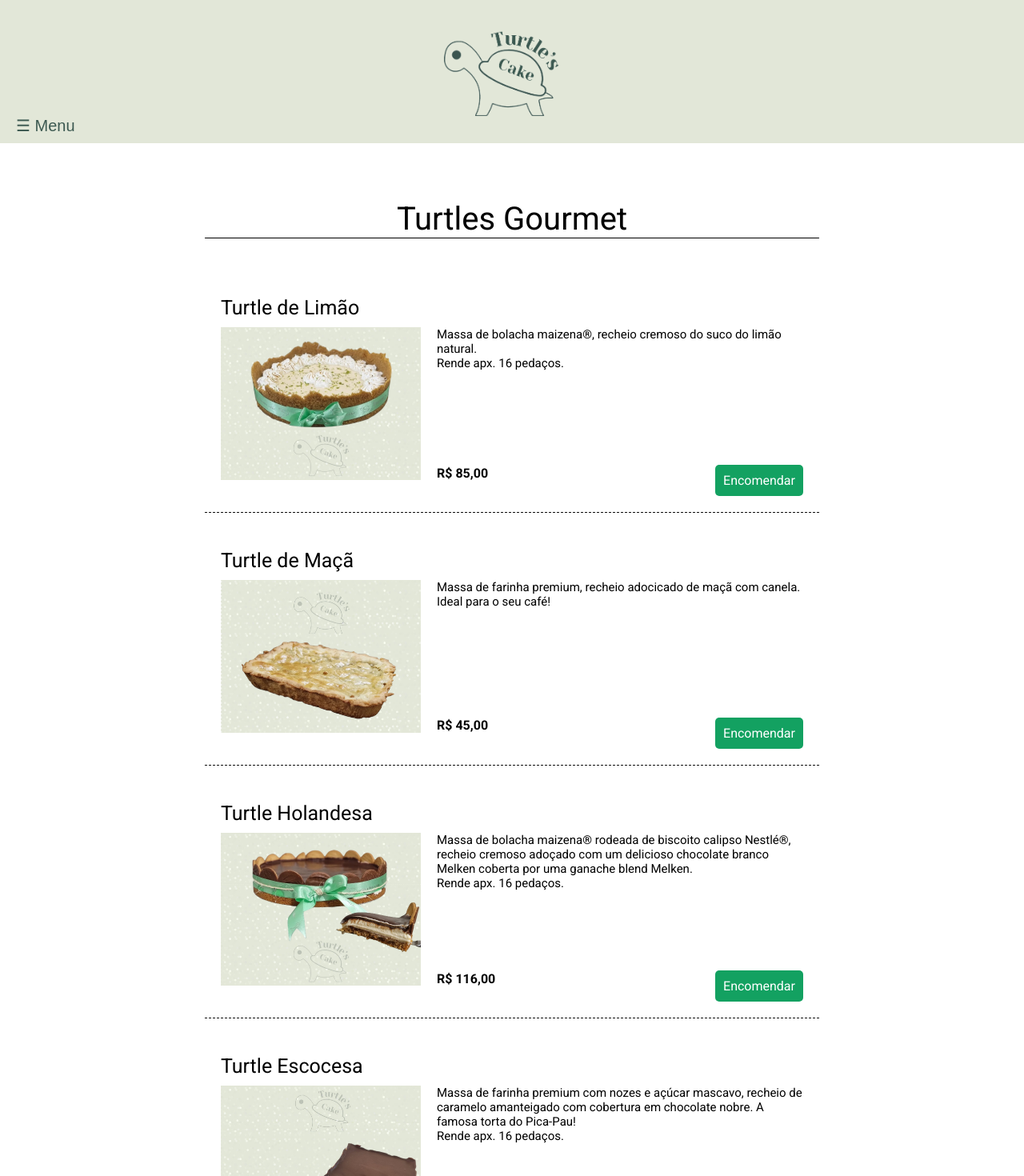
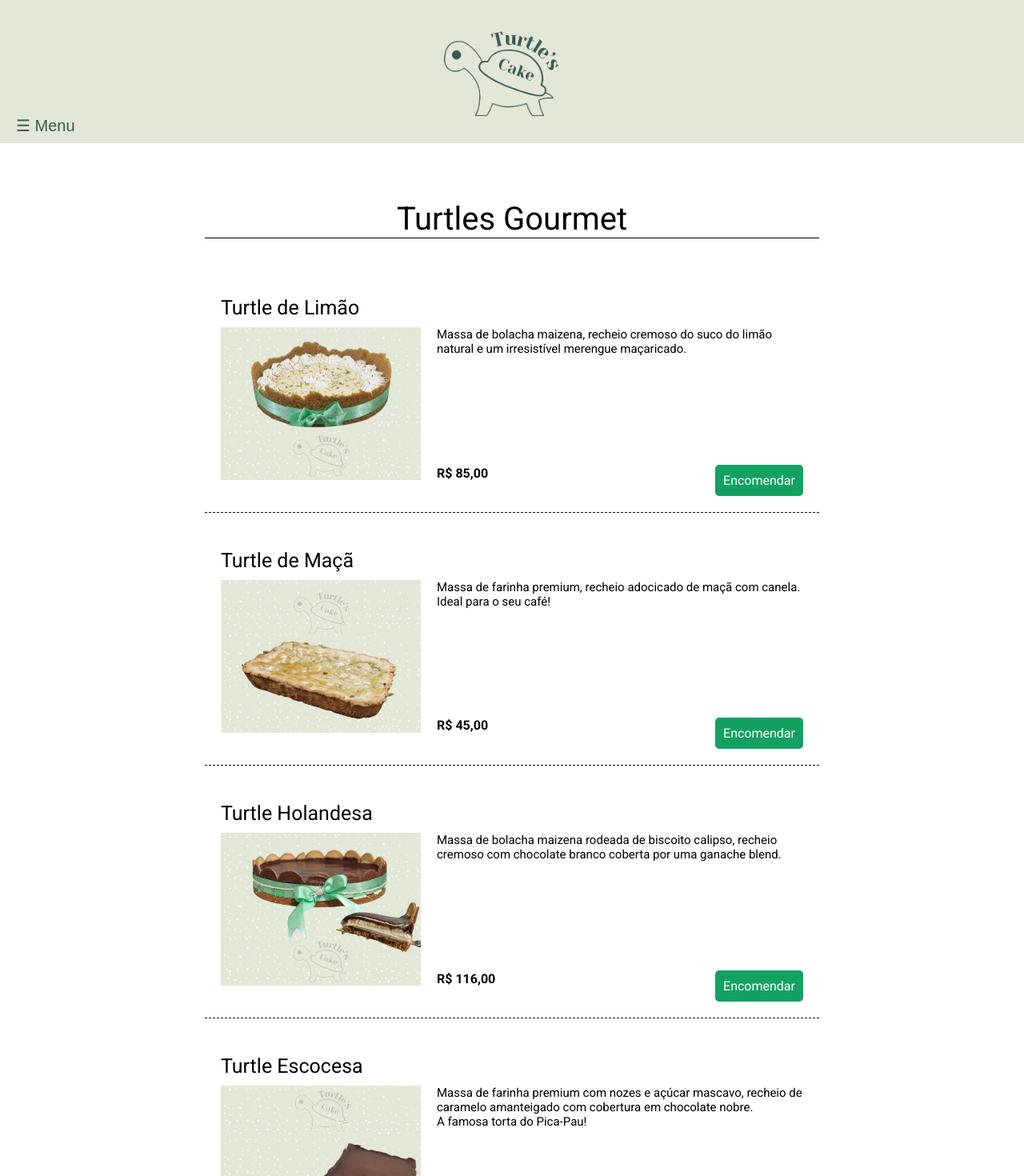
Before and after one commit to davipadua/turtles-cake, a React (Vite) app in the folder web/: page /tortas in a window 1280 px wide. Shown: the top 1470 px of the page at 80% size. Built offline with nearby package versions, Linux system fonts and the light colour scheme.

Commit message:
change some texts in cards

```diff
--- a/web/src/pages/Sweets.jsx
+++ b/web/src/pages/Sweets.jsx
@@ -1,5 +1,4 @@
 import Container from "../components/Container";
-import Header from "../components/NavBar";
 import Title from "../components/Title";
 import Card from "../components/Card";
 import LogoImgNew from "../assets/logo-img-new.png";
@@ -28,7 +27,7 @@ export default function Sweets(){
         <>
             <NavBar ImgLogo={LogoImgNew} />
             <Container>
-                <Title name="Docinhos para Festas"></Title>
+                <Title name="Docinhos Gourmet"></Title>
                 <Card
                     name="Brigadeiro de Chocolate ao Leite"
                     link="https://wa.me/5535991945050?text=Olá,%20gostaria%20de%20saber%20mais%20sobre%20o%20Brigadeiro%20de%20Chocolate%20ao%20Leite"
@@ -87,7 +86,7 @@ export default function Sweets(){
                     price1="R$ 180,00 - Tradicional"
                     price2="R$ 200,00 - Com Creme de Avelã"
                     img={Ninho}
-                    description1="Feito com Leite Moça Nestlé®, creme de leite, Leite Ninho® e creme de avelã."
+                    description1="Feito com Leite Moça Nestlé®, creme de leite, Leite Ninho® e Nutella®."
                 />
                 <Card
                     name="Brigadeiro de Churros"
@@ -101,7 +100,7 @@ export default function Sweets(){
                     link="https://wa.me/5535991945050?text=Olá,%20gostaria%20de%20saber%20mais%20sobre%20o%20Brigadeiro%20Ferrero"
                     price1="R$ 220,00 - Tradicional"
                     img={Avela}
-                    description1="Feito com Leite Moça Nestlé®, creme de leite, chocolate 50% cacau, avelã, creme de avelã e amendoin triturado."
+                    description1="Feito com Leite Moça Nestlé®, creme de leite, chocolate 50% cacau, avelã, Nutella® e amendoin triturado."
                 />
             </Container>
             <Footer/>
--- a/web/src/pages/Turtles.jsx
+++ b/web/src/pages/Turtles.jsx
@@ -24,8 +24,7 @@ export default function Turtles(){
                     link="https://wa.me/5535991945050?text=Olá,%20gostaria%20de%20saber%20mais%20sobre%20a%20Turtle%20de%20Limão"
                     price1="R$ 85,00"
                     img={TortaLimao}
-                    description1="Massa de bolacha maizena®, recheio cremoso do suco do limão natural."
-                    description2="Rende apx. 16 pedaços."
+                    description1="Massa de bolacha maizena, recheio cremoso do suco do limão natural e um irresistível merengue maçaricado."
                 />
                 <Card
                     name="Turtle de Maçã"
@@ -40,16 +39,15 @@ export default function Turtles(){
                     link="https://wa.me/5535991945050?text=Olá,%20gostaria%20de%20saber%20mais%20sobre%20a%20Turtle%20Holandesa"
                     price1="R$ 116,00"
                     img={TortaHolandesa}
-                    description1="Massa de bolacha maizena® rodeada de biscoito calipso Nestlé®, recheio cremoso adoçado com um delicioso chocolate branco Melken coberta por uma ganache blend Melken."
-                    description2="Rende apx. 16 pedaços."
+                    description1="Massa de bolacha maizena rodeada de biscoito calipso, recheio cremoso com chocolate branco coberta por uma ganache blend."
                 />
                 <Card
                     name="Turtle Escocesa"
                     link="https://wa.me/5535991945050?text=Olá,%20gostaria%20de%20saber%20mais%20sobre%20a%20Turtle%20Escocesa"
                     price1="R$ 73,00"
                     img={TortaPicapau}
-                    description1="Massa de farinha premium com nozes e açúcar mascavo, recheio de caramelo amanteigado com cobertura em chocolate nobre. A famosa torta do Pica-Pau!"
-                    description2="Rende apx. 16 pedaços."
+                    description1="Massa de farinha premium com nozes e açúcar mascavo, recheio de caramelo amanteigado com cobertura em chocolate nobre. "
+                    description2="A famosa torta do Pica-Pau!"
                 />
                 <Card
                     name="Turtle Noff"
@@ -57,7 +55,6 @@ export default function Turtles(){
                     price1="R$ 98,00"
                     img={Banoffe}
                     description1="Massa de bolacha maizena® chocolate, recheio feito do doce de leite CooperRita®, banana em rodelas caramelizadas no açúcar e canela e um delicioso e leve chantilly."
-                    description2="Rende apx. 16 pedaços."
                 />
             </Container>
             <Footer/>
```
